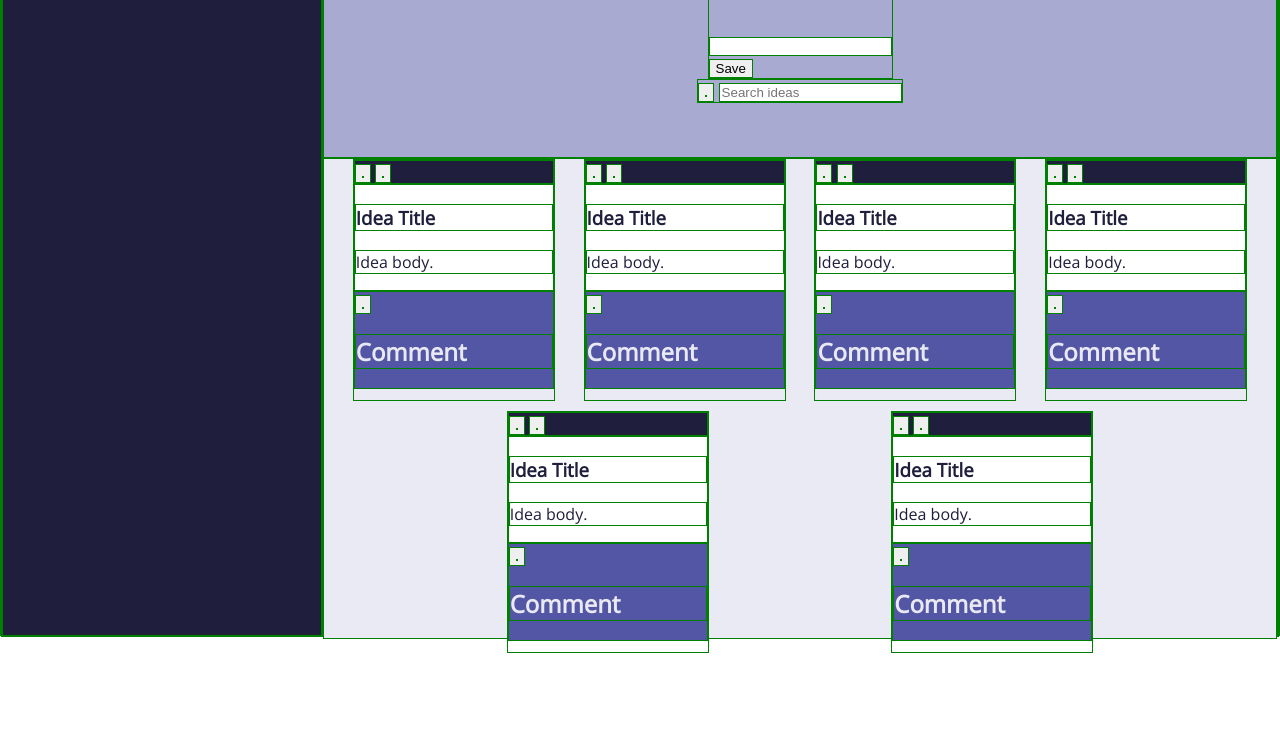
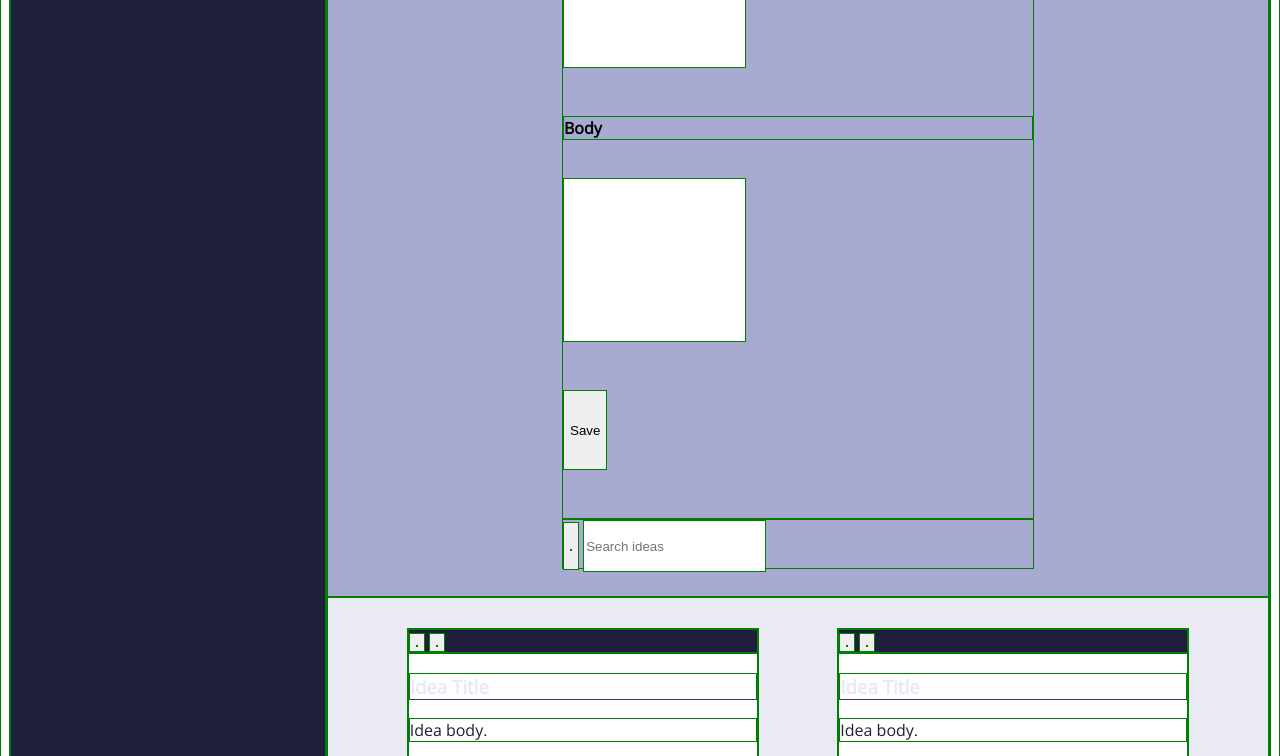
Before and after one commit to rachelJensen/ideabox, a plain HTML site: page index.html in a window 1280 px wide. Shown: the part 166-922 px from the top of the page. Before the commit the page ends 819 px from the top, so only its background shows below. Drawn offline with nearby package versions, Linux system fonts and the light colour scheme.

Commit message:
Add more CSS

```diff
--- a/index.html
+++ b/index.html
@@ -15,18 +15,18 @@
     </nav>
     <main>
       <section class="form-section">
-        <form class="idea-input">
+        <form id="idea-input">
           <h3>Title</h3><br>
-          <input type="text" id="title-input"><br>
+          <input type="text" id="title-input" class="title-field"><br>
           <h3>Body</h3><br>
-          <input type="text" id="body-input"><br>
-          <button>Save</button>
+          <input type="text" id="body-input" class="body-field"><br>
+          <button class="save-button">Save</button>
         </form>
-        <form class="search-field">
+        <form id="search" class="search-bar">
           <button class="search-button" type="submit">
               <img src="assets/search.svg" alt="Magnifying glass icon"/>
           </button>
-          <input type="text" id="idea-search" placeholder="Search ideas">
+          <input type="text" id="idea-search" class="search-field" placeholder="Search ideas">
         </form>
       </section>
       <section class="idea-card-board">
--- a/styles.css
+++ b/styles.css
@@ -2,32 +2,75 @@
   border: 1px solid green;
 }
 
-html, body {
+/* html, body {
   margin: 0;
   height: 100%
-}
+} */
 
 body {
   font-family: "Open Sans";
   display: flex;
+  /* height: 100% */
 }
 
 nav {
   background-color: #1F1F3D;
   width: 25%;
+  /* height: 100%; */
+}
+
+h1 {
+  color: #E9E9F3;
+  border-bottom: 1px solid #353567;
+
 }
 
 main {
   width: 75%
+}
 
+form {
+  width: 50%;
+}
+
+h3 {
+  font-size: 16px;
+  margin-top: 48px;
+  /* margin-bottom: 16px; */
+}
+.title-field {
+  height: 80px;
+}
+
+.body-field{
+  height: 160px;
+  margin-bottom: 48px;
+}
+
+.save-button {
+  height: 80px;
+  margin-bottom: 48px;
+}
+
+.search-bar {
+  height: 48px;
+}
+
+.search-button {
+  height: 100%;
+}
+
+.search-field {
+  height: 100%;
 }
 
 .form-section {
   display: flex;
   flex-direction: column;
   align-items: center;
+  justify-content: center;
   background-color: #A9AAD2;
-  height: 40%;
+  height: 750px;
 }
 
 .idea-card-board {
@@ -40,9 +83,9 @@ main {
 }
 
 .idea-card {
-    height: 240px;
-    width: 200px;
-    margin-bottom: 10px;
+    height: 400px;
+    width: 350px;
+    margin-top: 30px;
 }
 
 .card-upper-border {
```
